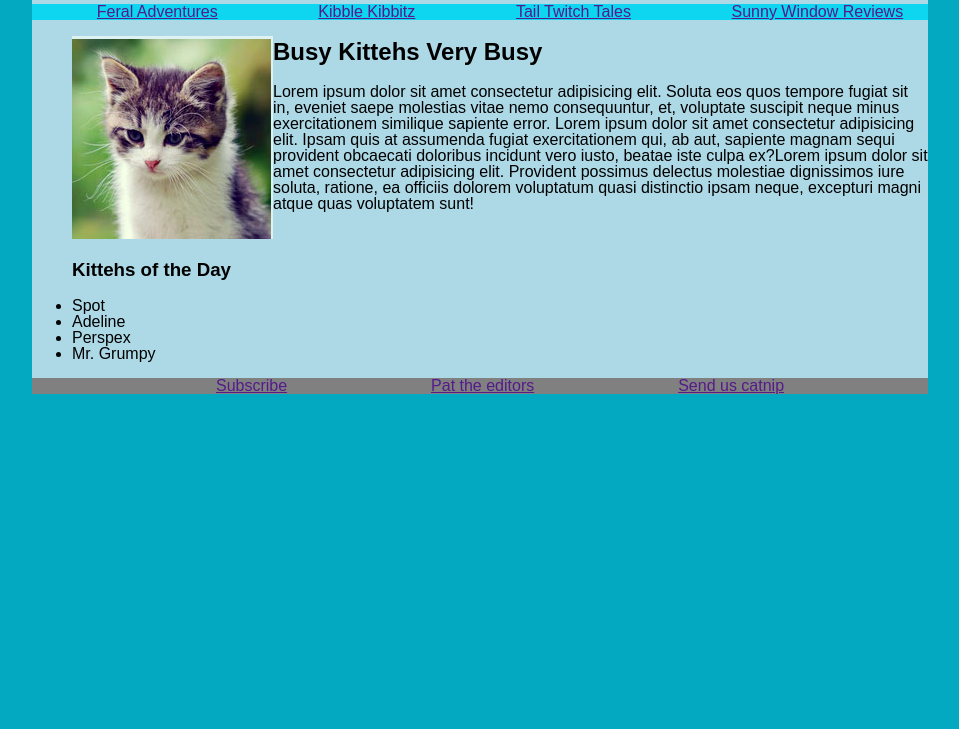
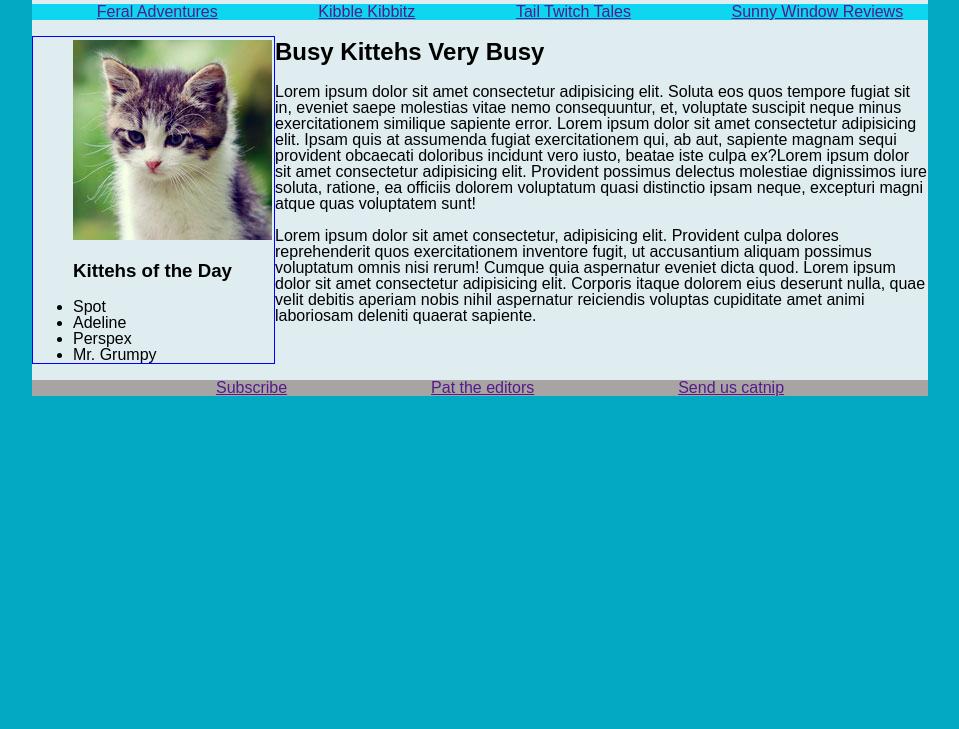
Before and after one commit to rckortiz/the-daily-kitteh, a website: page public/index.html in a window 1280 px wide. Shown: the part 71-800 px from the top of the page, without its empty margins (160-1119 px from the left). Drawn offline with Linux system fonts and the light colour scheme.

Commit message:
updated color scheme

```diff
--- a/public/index.html
+++ b/public/index.html
@@ -46,6 +46,16 @@
             quasi distinctio ipsam neque, excepturi magni atque quas voluptatem
             sunt!
           </p>
+
+          <p>
+            Lorem ipsum dolor sit amet consectetur, adipisicing elit. Provident
+            culpa dolores reprehenderit quos exercitationem inventore fugit, ut
+            accusantium aliquam possimus voluptatum omnis nisi rerum! Cumque
+            quia aspernatur eveniet dicta quod. Lorem ipsum dolor sit amet
+            consectetur adipisicing elit. Corporis itaque dolorem eius deserunt
+            nulla, quae velit debitis aperiam nobis nihil aspernatur reiciendis
+            voluptas cupiditate amet animi laboriosam deleniti quaerat sapiente.
+          </p>
         </article>
       </div>
 
--- a/public/screen.css
+++ b/public/screen.css
@@ -14,7 +14,7 @@ body {
 
 #container {
   display: flex;
-  background-color: lightblue;
+  background-color: rgb(223, 236, 240);
   justify-content: center;
   align-items: center;
   flex-direction: column;
@@ -49,7 +49,7 @@ body {
 .footer {
   display: flex;
   width: 100%;
-  background-color: gray;
+  background-color: rgb(168, 164, 164);
   margin: auto;
 }
 .footer ul {
@@ -66,3 +66,7 @@ body {
   width: 100%;
   margin: auto;
 }
+
+.contentbox ul {
+  border: 1px solid blue;
+}
```
